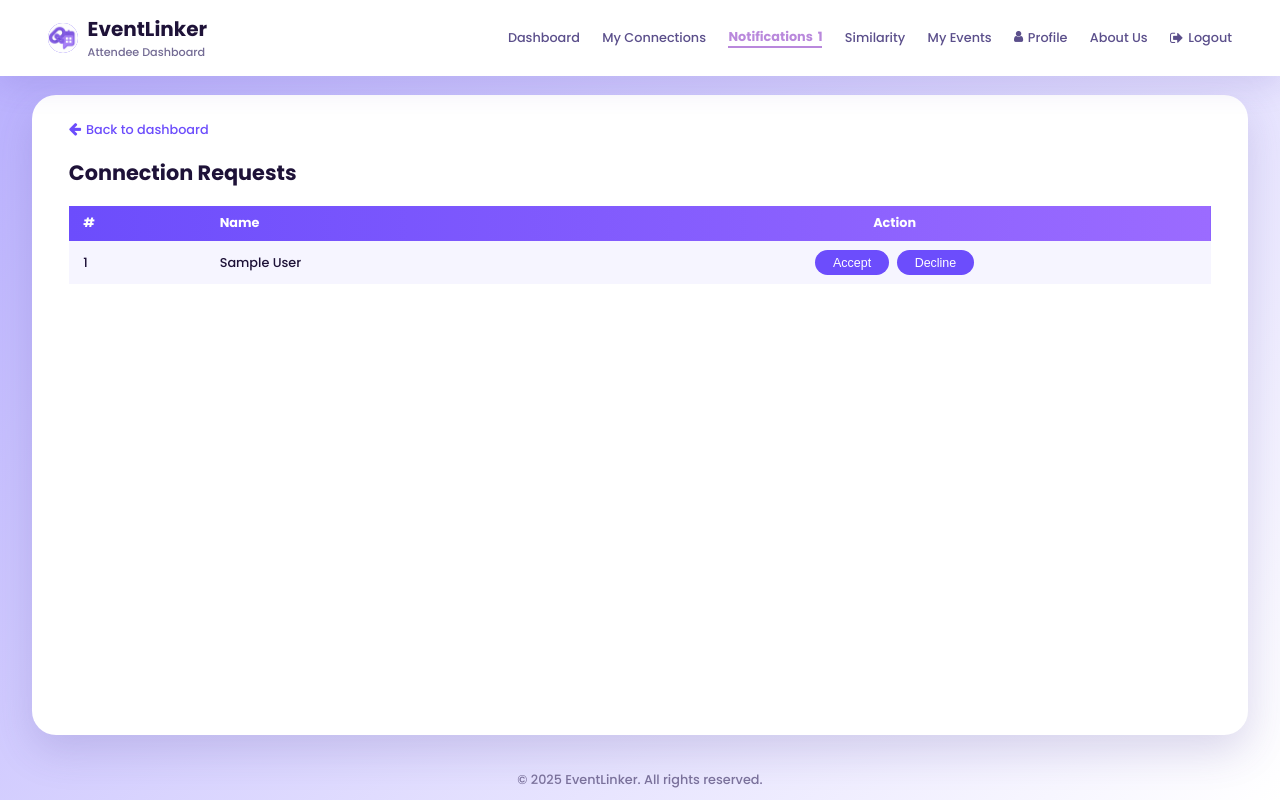
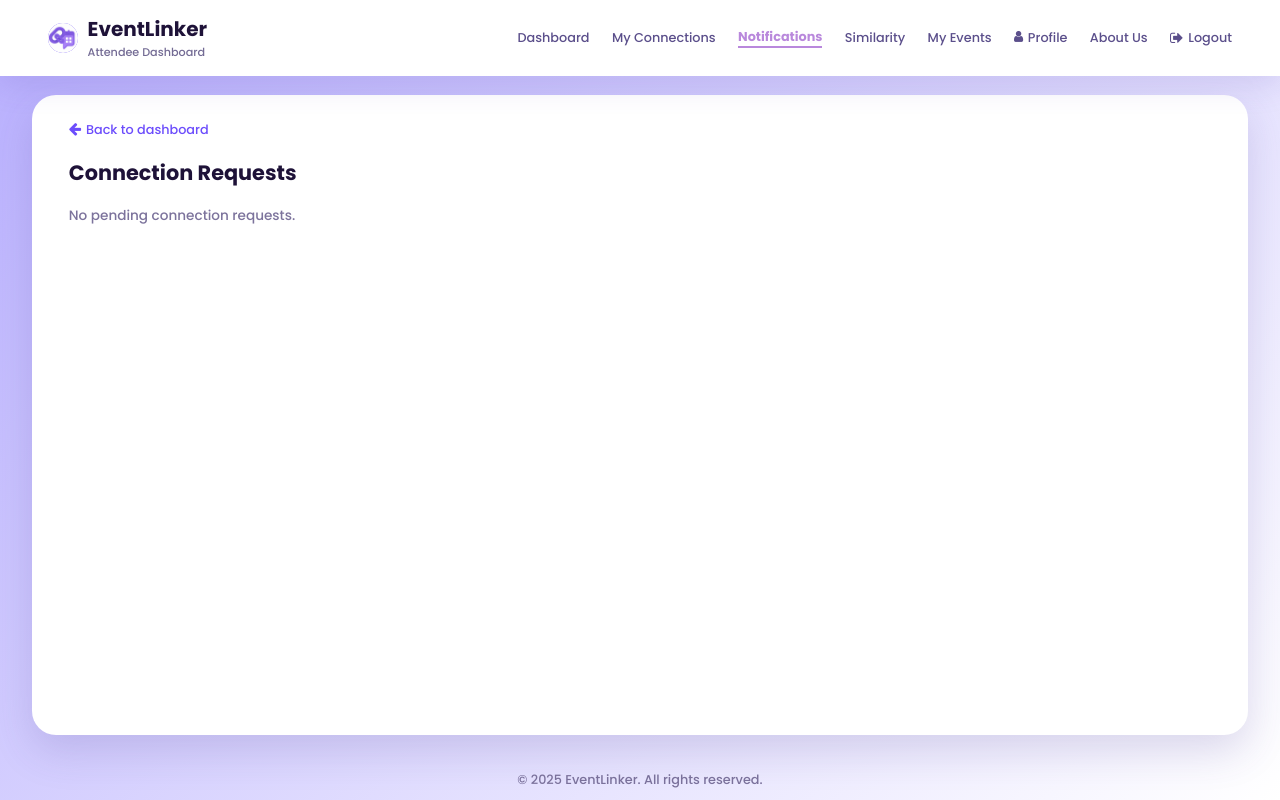
Before and after one commit to devikashaj711/eventlinker, a Flask app: page /attendee/connections in a window 1280 px wide. Run offline with Flask 3, Linux system fonts and the light colour scheme; the visitor is signed in with stand-in values (Sample User, id 1); tables that the repository leaves empty or names only in its code hold one stand-in row (values such as "Sample post"); data that the repository does not hold is empty.

Commit message:
status change

```diff
--- a/backend/attendee.py
+++ b/backend/attendee.py
@@ -291,7 +291,7 @@ def send_connection_request():
                     INSERT INTO event_connections
                     (requester_id, receiver_id, status_id, created_date, modified_date)
                     VALUES (%s, %s, %s, %s, %s)
-                """, (requester_id, receiver_id, 1, datetime.now(), datetime.now()))
+                """, (requester_id, receiver_id, 2, datetime.now(), datetime.now()))
 
                 conn.commit()
                 flash("Connection request sent!", "success")
@@ -323,7 +323,7 @@ def attendee_connections():
                 SELECT ec.requester_id, ec.status_id, u.first_name, u.last_name
                 FROM event_connections ec
                 JOIN users u ON ec.requester_id = u.user_id
-                WHERE ec.receiver_id = %s AND ec.status_id = 1
+                WHERE ec.receiver_id = %s AND ec.status_id = 2
             """, (user_id,))
             requests = cursor.fetchall()
         finally:
@@ -349,7 +349,7 @@ def accept_connection():
             cursor = conn.cursor()
             cursor.execute("""
                 UPDATE event_connections
-                SET status_id = 2, modified_date = %s
+                SET status_id = 1, modified_date = %s
                 WHERE requester_id = %s AND receiver_id = %s
             """, (datetime.now(), requester_id, user_id))
             conn.commit()
@@ -374,7 +374,7 @@ def load_pending_requests_count():
                 cursor.execute("""
                     SELECT COUNT(*) AS pending_count
                     FROM event_connections
-                    WHERE receiver_id = %s AND status_id = 1
+                    WHERE receiver_id = %s AND status_id = 2
                 """, (user_id,))
                 row = cursor.fetchone()
                 if row:
@@ -413,7 +413,7 @@ def attendee_my_connections():
                         ELSE ec.requester_id
                     END
                 WHERE (ec.requester_id = %s OR ec.receiver_id = %s)
-                  AND ec.status_id = 2
+                  AND ec.status_id = 1
             """, (user_id, user_id, user_id, user_id))
 
             connections = cursor.fetchall()
--- a/frontend/templates/Connection_list.html
+++ b/frontend/templates/Connection_list.html
@@ -87,8 +87,8 @@
     <!-- Accept Form -->
     <form class="connection-form" action="{{ url_for('attendee_bp.accept_connection') }}" method="POST" style="display:inline-block;">
         <input type="hidden" name="requester_id" value="{{ r.requester_id }}">
-        <button class="connect-btn" type="submit" {% if r.status_id==2 %} disabled {% endif %}>
-            {% if r.status_id == 1 %}
+        <button class="connect-btn" type="submit" {% if r.status_id==1 %} disabled {% endif %}>
+            {% if r.status_id == 2 %}
             Accept
             {% else %}
             Accepted
--- a/frontend/templates/member_list.html
+++ b/frontend/templates/member_list.html
@@ -79,8 +79,8 @@
                             <form class="connection-form" action="{{ url_for('attendee_bp.send_connection_request') }}" method="POST">
                                 <input type="hidden" name="receiver_id" value="{{ member_id }}">
                                 <button class="connect-btn" type="submit" {% if m.status_id in [1,2,3] %} disabled {% endif %}>
-                                    {% if m.status_id == 1 %} Pending
-                                    {% elif m.status_id == 2 %} Accepted
+                                    {% if m.status_id == 2 %} Pending
+                                    {% elif m.status_id == 1 %} Accepted
                                     {% elif m.status_id == 3 %} Declined
                                     {% else %} Request
                                     {% endif %}
```
